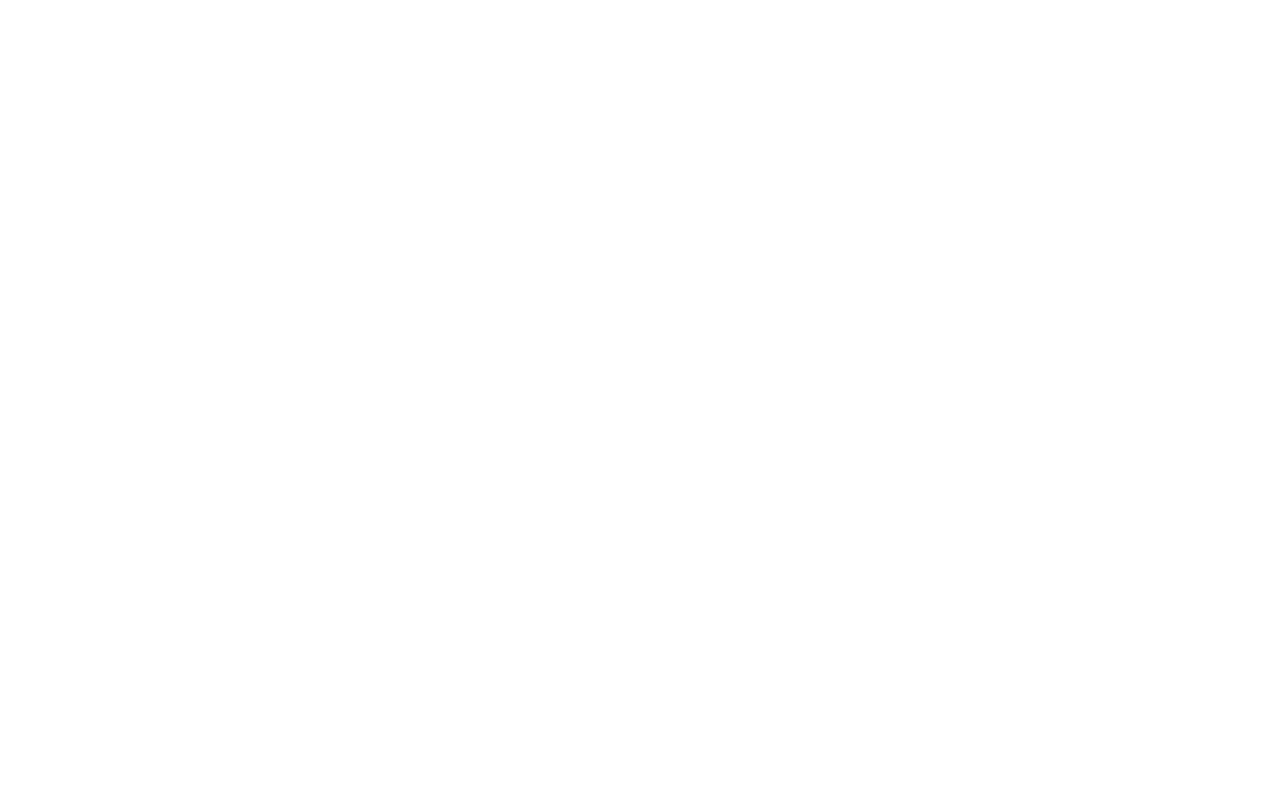
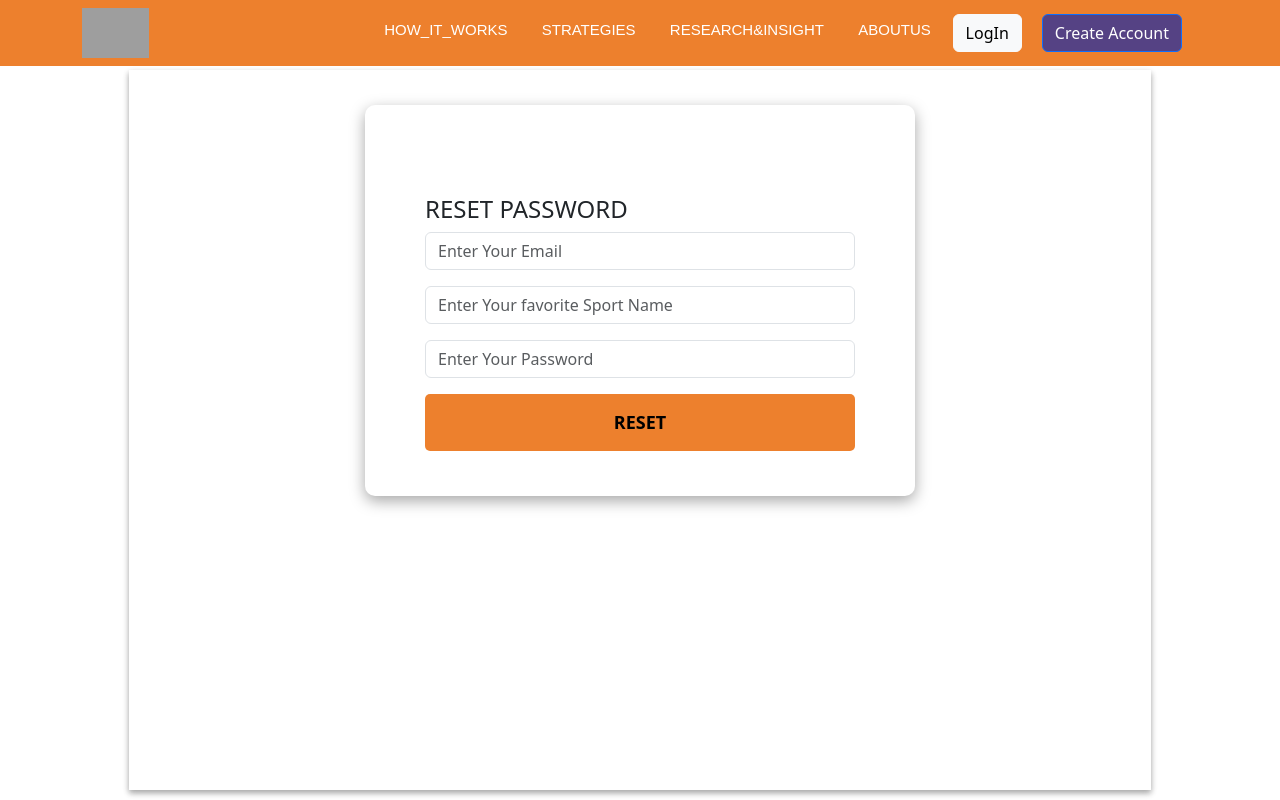
Before and after one commit to Ppreedam/winnow, a React (Create React App) app in the folder client/: page /user/gorget-password in a window 1280 px wide. Before the commit this address had no page. Built offline with nearby package versions, Linux system fonts and the light colour scheme; grey boxes are pictures that could not be loaded.

Commit message:
forget password done

```diff
--- a/client/src/component/AllRoutes/AllRoutes.jsx
+++ b/client/src/component/AllRoutes/AllRoutes.jsx
@@ -15,6 +15,7 @@ import PrivateRoute from "../Routes/Private";
 import AdminRoute from "../Routes/AdminRoute";
 import Dashboard from "../../pages/Admin/Dashboard/Dashboard";
 import Comingsoon from "../ComingSoon/Comingsoon";
+import ForgotPasssword from "../Login/ForgetPassword";
 
 const AllRoutes = () => {
   return (
@@ -31,6 +32,7 @@ const AllRoutes = () => {
         <Route exact path="/" element={<Winow />} />
         <Route exact path="/user/login" element={<Login/>} />
         <Route exact path="/user/register" element={<Register/>} />
+        <Route exact path ="/user/gorget-password" element={<ForgotPasssword/>} />
         <Route exact path ="/dashboard" element={<Dashboard/>} />
         <Route exact path="/comingsoon" element={<Comingsoon/>}/>
       </Routes>
--- /dev/null
+++ b/client/src/component/Login/ForgetPassword.jsx
@@ -0,0 +1,92 @@
+import React, { useState } from "react";
+// import Layout from "./../../components/Layout/Layout";
+import axios from "axios";
+import { useNavigate } from "react-router-dom";
+import toast from "react-hot-toast";
+import CollapsibleExample from "../Navbar/Navbar";
+import styles from "./Login.module.css"
+
+const ForgotPasssword = () => {
+  const [email, setEmail] = useState("");
+  const [newPassword, setNewPassword] = useState("");
+  const [answer, setAnswer] = useState("");
+
+  const navigate = useNavigate();
+
+  // form function
+  const handleSubmit = async (e) => {
+    e.preventDefault();
+    try {
+      const res = await axios.post(
+        "http://localhost:8000/api/v1/auth/forgot-password",
+        {
+          email,
+          newPassword,
+          answer,
+        }
+      );
+      if (res && res.data.success) {
+        toast.success(res.data && res.data.message);
+
+        navigate("/user/login");
+      } else {
+        toast.error(res.data.message);
+      }
+    } catch (error) {
+      console.log(error);
+      toast.error("Something went wrong");
+    }
+  };
+  return (
+    <div>
+      <CollapsibleExample />
+      <section className={styles.section}>
+        <div className={styles.form_data}>
+          <form onSubmit={handleSubmit}>
+            <h4 className="title">RESET PASSWORD</h4>
+
+            <div className="mb-3">
+              <input
+                type="email"
+                value={email}
+                onChange={(e) => setEmail(e.target.value)}
+                className="form-control"
+                id="exampleInputEmail1"
+                placeholder="Enter Your Email "
+                required
+              />
+            </div>
+            <div className="mb-3">
+              <input
+                type="text"
+                value={answer}
+                onChange={(e) => setAnswer(e.target.value)}
+                className="form-control"
+                id="exampleInputEmail1"
+                placeholder="Enter Your favorite Sport Name "
+                required
+              />
+            </div>
+            <div className="mb-3">
+              <input
+                type="password"
+                value={newPassword}
+                onChange={(e) => setNewPassword(e.target.value)}
+                className="form-control"
+                id="exampleInputPassword1"
+                placeholder="Enter Your Password"
+                required
+              />
+            </div>
+
+            <button type="submit" className="btn btn-primary">
+              RESET
+            </button>
+          </form>
+        </div>
+      </section>
+    </div>
+  );
+};
+
+export default ForgotPasssword;
--- a/client/src/component/Login/Login.jsx
+++ b/client/src/component/Login/Login.jsx
@@ -1,5 +1,5 @@
 import React, { useEffect, useState } from "react";
-import { NavLink, useLocation, useNavigate } from "react-router-dom";
+import { Link, NavLink, useLocation, useNavigate } from "react-router-dom";
 import { ToastContainer, toast } from "react-toastify";
 import styles from "./Login.module.css";
 import axios from "axios";
@@ -82,8 +82,8 @@ const Login = () => {
                 required
               />
             </div>
-            <div className="mb-3">
-              <button
+            {/* <div className="mb-3">
+              <div
                 type="button"
                 className="btn forgot-btn"
                 onClick={() => {
@@ -91,7 +91,12 @@ const Login = () => {
                 }}
               >
                 Forgot Password
-              </button>
+              </div>
+            </div> */}
+            <div style={{textDecoration:"underLine",color:"teal"}}>
+              <Link to="/user/gorget-password">
+                <p>Forget Password ?</p>
+              </Link>
             </div>
 
             <button type="submit" className="btn btn-primary">
--- a/client/src/component/Navbar/Navbar.jsx
+++ b/client/src/component/Navbar/Navbar.jsx
@@ -54,7 +54,7 @@ function CollapsibleExample() {
                 </div>
                 {/* <div className='hovereffect'><Link className='textdecoration'><p className='textcolorfont'>STUDENTS</p></Link></div> */}
               </Nav>
-              {false ?
+              {true ?
                 <Nav>
                   <Button
                     style={{ marginRight: "20px" }}
--- a/client/src/component/Register/Register.css
+++ b/client/src/component/Register/Register.css
@@ -99,8 +99,8 @@ form .btn{
     border: none;
     outline: none;
     border-radius: 5px;
-    background-color:#212529;
-    color: #22a4c7;
+    background-color:#ed802d;
+    color: black;
     font-weight: 600;
     font-size: 18px;
     margin-top: 10px;
@@ -110,8 +110,8 @@ form .btn{
 
 
 form .btn:hover{
-    background-color: #22a4c7;
-    color: #212529;
+    background-color: #554284;
+    color: white;
 }
 
 .form_data form p{
```
